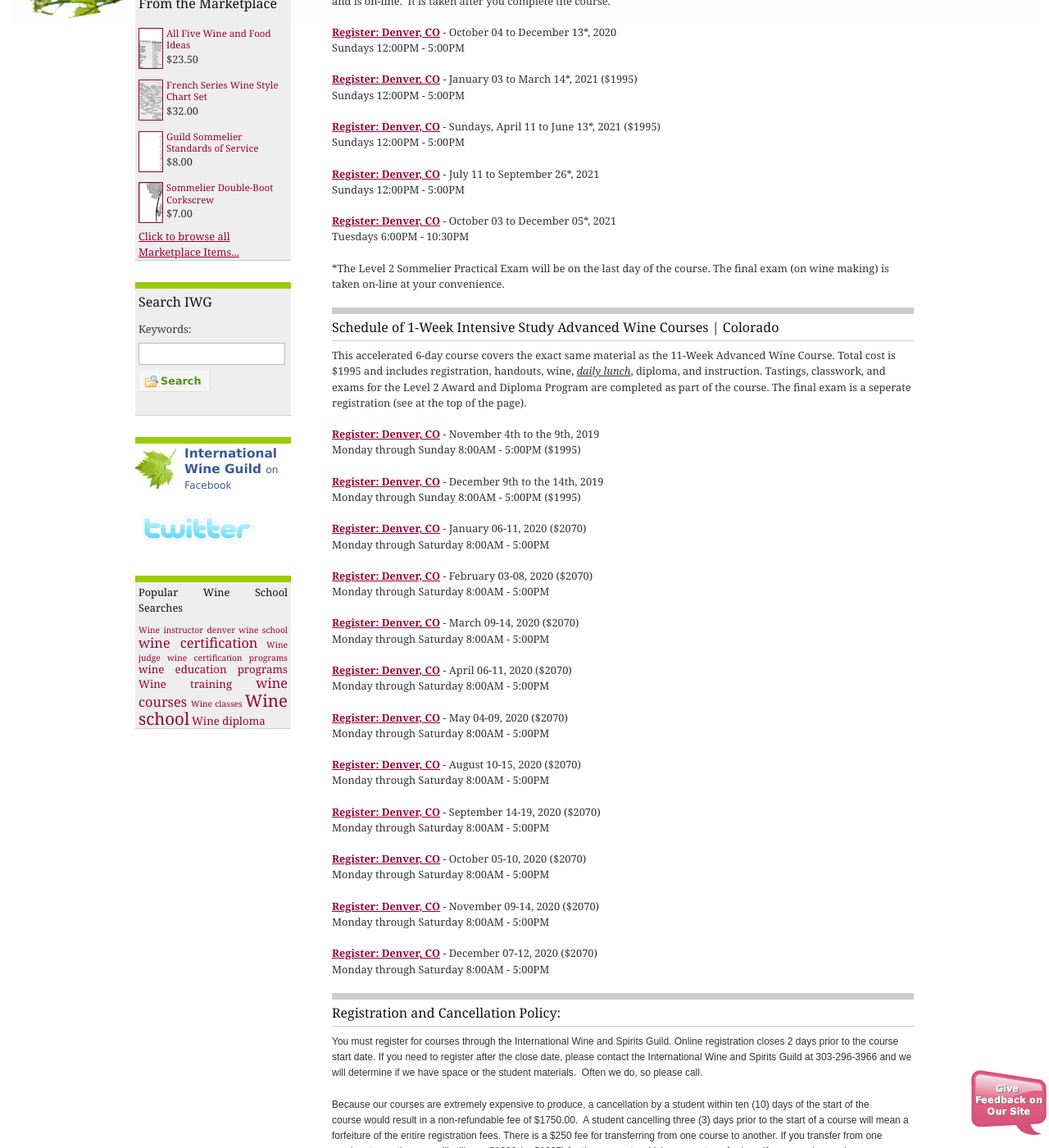
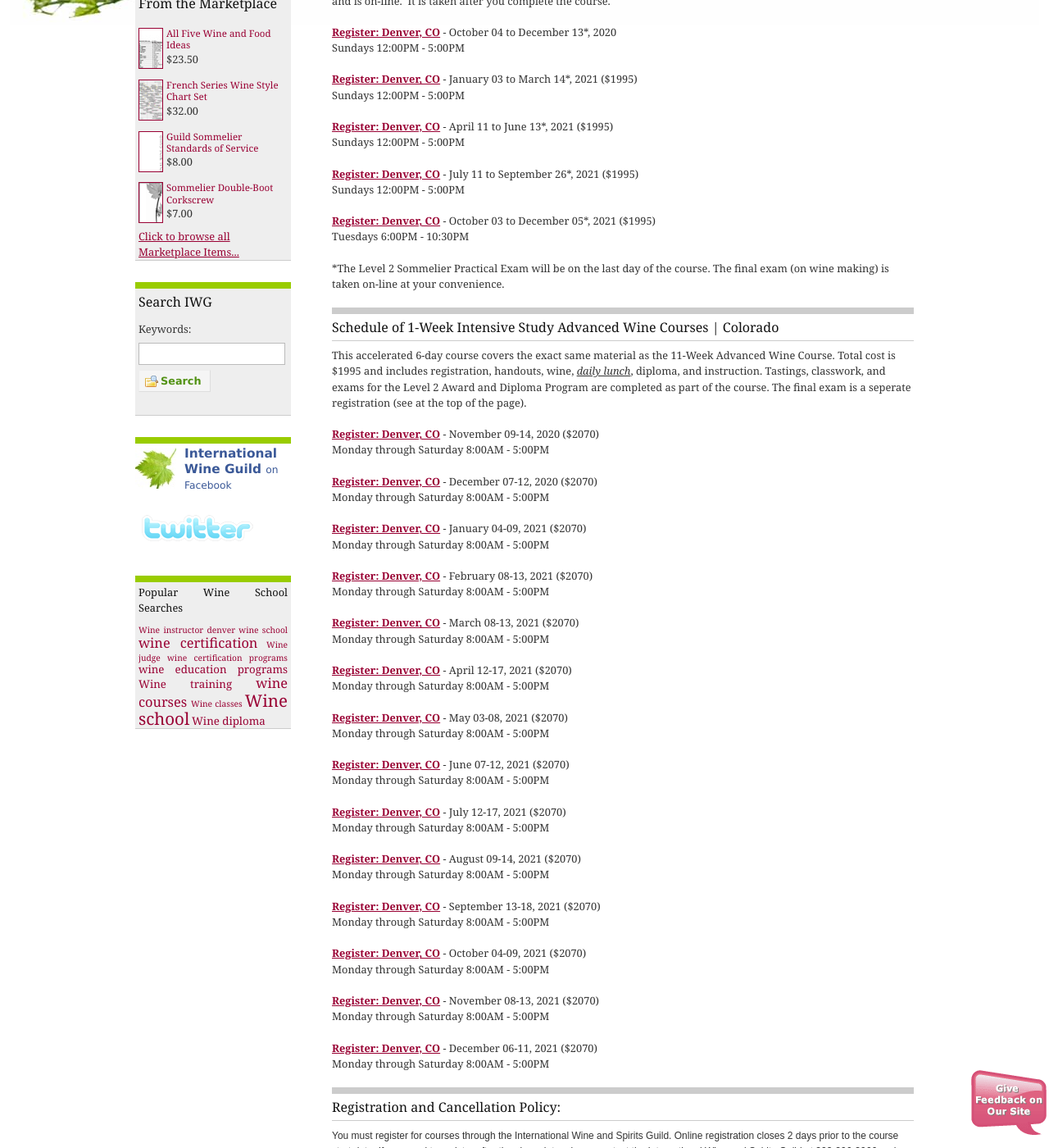
Before and after one commit to CKDev/internationalwineguild.com, a Jekyll site: the page built from advanced-wine-course-registration.html, in a window 1280 px wide and 1400 px high, scrolled down 949 px. Shown: the whole window at 82% size. Built offline with Jekyll 4.4.1, drawn with Linux system fonts in a browser that asks for light colours; a script that is not in the unit is left out; comment, search, counter and statistics services are not loaded.

Commit message:
Update advanced-wine-course-registration.html

```diff
--- a/advanced-wine-course-registration.html
+++ b/advanced-wine-course-registration.html
@@ -37,17 +37,17 @@
 
 <p><a
     href="http://ww4.aitsafe.com/cf/add.cfm?userid=6714687&amp;product=Adv+Wine+Course PM+Denver++-++04/11-06/13+2021&amp;price=1995&amp;return=www.internationalwineguild.com/advanced-wine-course-registration"
-    class="ga-track"><strong>Register: Denver, CO</strong></a>&nbsp;- Sundays, April 11 to June 13*, 2021 ($1995)<br>
+    class="ga-track"><strong>Register: Denver, CO</strong></a>&nbsp;- April 11 to June 13*, 2021 ($1995)<br>
   Sundays 12:00PM - 5:00PM</p>
 
 <p><a
     href="http://ww4.aitsafe.com/cf/add.cfm?userid=6714687&amp;product=Adv+Wine+Course PM+Denver++-++07/11-09/26, 2021&amp;price=1905&amp;return=www.internationalwineguild.com/advanced-wine-course-registration"
-    class="ga-track"><strong>Register: Denver, CO</strong></a>&nbsp;- July 11 to September 26*, 2021<br>
+    class="ga-track"><strong>Register: Denver, CO</strong></a>&nbsp;- July 11 to September 26*, 2021 ($1995)<br>
   Sundays 12:00PM - 5:00PM</p>
 
 <p><a
     href="http://ww4.aitsafe.com/cf/add.cfm?userid=6714687&amp;product=Adv+Wine+Course PM+Denver++-++10/03-12/05, 2021&amp;price=1905&amp;return=www.internationalwineguild.com/advanced-wine-course-registration"
-    class="ga-track"><strong>Register: Denver, CO</strong></a>&nbsp;- October 03 to December 05*, 2021<br>
+    class="ga-track"><strong>Register: Denver, CO</strong></a>&nbsp;- October 03 to December 05*, 2021 ($1995)<br>
   Tuesdays 6:00PM - 10:30PM</p>
 
 <p>*The Level 2 Sommelier Practical Exam will be on the last day of the course. The final exam (on wine making) is taken on-line at
@@ -60,56 +60,6 @@
   is a seperate registration (see at the top of the page).</p>
 
 <p><a
-    href="http://ww4.aitsafe.com/cf/add.cfm?userid=6714687&amp;product=Intensive+Study+Adv+Wine+Denver++-++11/04-09,+2019&amp;price=1995&amp;return=www.internationalwineguild.com/advanced-wine-course-registration"
-    class="ga-track"><strong>Register: Denver, CO</strong></a>&nbsp;- November 4th to the 9th, 2019<br>
-  Monday through Sunday 8:00AM - 5:00PM ($1995)</p>
-
-<p><a
-    href="http://ww4.aitsafe.com/cf/add.cfm?userid=6714687&amp;product=Intensive+Study+Adv+Wine+Denver++-++12/09-14,+2019&amp;price=1995&amp;return=www.internationalwineguild.com/advanced-wine-course-registration"
-    class="ga-track"><strong>Register: Denver, CO</strong></a>&nbsp;- December 9th to the 14th, 2019<br>
-  Monday through Sunday 8:00AM - 5:00PM ($1995)</p>
-
-<p><a
-    href="http://ww4.aitsafe.com/cf/add.cfm?userid=6714687&amp;product=Intensive+Study+Adv+Wine+Denver++-++01/06-11,+2020&amp;price=2070&amp;return=www.internationalwineguild.com/advanced-wine-course-registration"
-    class="ga-track"><strong>Register: Denver, CO</strong></a> - January 06-11, 2020 ($2070)<br>
-  Monday through Saturday 8:00AM - 5:00PM</p>
-
-<p><a
-    href="http://ww4.aitsafe.com/cf/add.cfm?userid=6714687&amp;product=Intensive+Study+Adv+Wine+Denver++-++02/03-08,+2020&amp;price=2070&amp;return=www.internationalwineguild.com/advanced-wine-course-registration"
-    class="ga-track"><strong>Register: Denver, CO</strong></a> - February 03-08, 2020 ($2070)<br>
-  Monday through Saturday 8:00AM - 5:00PM</p>
-
-<p><a
-    href="http://ww4.aitsafe.com/cf/add.cfm?userid=6714687&amp;product=Intensive+Study+Adv+Wine+Denver++-++03/09-14,+2020&amp;price=2070&amp;return=www.internationalwineguild.com/advanced-wine-course-registration"
-    class="ga-track"><strong>Register: Denver, CO</strong></a> - March 09-14, 2020 ($2070)<br>
-  Monday through Saturday 8:00AM - 5:00PM</p>
-
-<p><a
-    href="http://ww4.aitsafe.com/cf/add.cfm?userid=6714687&amp;product=Intensive+Study+Adv+Wine+Denver++-++04/06-11,+2020&amp;price=2070&amp;return=www.internationalwineguild.com/advanced-wine-course-registration"
-    class="ga-track"><strong>Register: Denver, CO</strong></a> - April 06-11, 2020 ($2070)<br>
-  Monday through Saturday 8:00AM - 5:00PM</p>
-
-<p><a
-    href="http://ww4.aitsafe.com/cf/add.cfm?userid=6714687&amp;product=Intensive+Study+Adv+Wine+Denver++-++05/04-09,+2020&amp;price=2070&amp;return=www.internationalwineguild.com/advanced-wine-course-registration"
-    class="ga-track"><strong>Register: Denver, CO</strong></a> - May 04-09, 2020 ($2070)<br>
-  Monday through Saturday 8:00AM - 5:00PM</p>
-
-<p><a
-    href="http://ww4.aitsafe.com/cf/add.cfm?userid=6714687&amp;product=Intensive+Study+Adv+Wine+Denver++-++08/10-15,+2020&amp;price=2070&amp;return=www.internationalwineguild.com/advanced-wine-course-registration"
-    class="ga-track"><strong>Register: Denver, CO</strong></a> - August 10-15, 2020 ($2070)<br>
-  Monday through Saturday 8:00AM - 5:00PM</p>
-
-<p><a
-    href="http://ww4.aitsafe.com/cf/add.cfm?userid=6714687&amp;product=Intensive+Study+Adv+Wine+Denver++-++09/14-19,+2020&amp;price=2070&amp;return=www.internationalwineguild.com/advanced-wine-course-registration"
-    class="ga-track"><strong>Register: Denver, CO</strong></a> - September 14-19, 2020 ($2070)<br>
-  Monday through Saturday 8:00AM - 5:00PM</p>
-
-<p><a
-    href="http://ww4.aitsafe.com/cf/add.cfm?userid=6714687&amp;product=Intensive+Study+Adv+Wine+Denver++-++10/05-10,+2020&amp;price=2070&amp;return=www.internationalwineguild.com/advanced-wine-course-registration"
-    class="ga-track"><strong>Register: Denver, CO</strong></a> - October 05-10, 2020 ($2070)<br>
-  Monday through Saturday 8:00AM - 5:00PM</p>
-
-<p><a
     href="http://ww4.aitsafe.com/cf/add.cfm?userid=6714687&amp;product=Intensive+Study+Adv+Wine+Denver++-++11/09-14,+2020&amp;price=2070&amp;return=www.internationalwineguild.com/advanced-wine-course-registration"
     class="ga-track"><strong>Register: Denver, CO</strong></a> - November 09-14, 2020 ($2070)<br>
   Monday through Saturday 8:00AM - 5:00PM</p>
@@ -117,6 +67,66 @@
 <p><a
     href="http://ww4.aitsafe.com/cf/add.cfm?userid=6714687&amp;product=Intensive+Study+Adv+Wine+Denver++-++12/07-12,+2020&amp;price=2070&amp;return=www.internationalwineguild.com/advanced-wine-course-registration"
     class="ga-track"><strong>Register: Denver, CO</strong></a> - December 07-12, 2020 ($2070)<br>
+  Monday through Saturday 8:00AM - 5:00PM</p>
+
+<p><a
+    href="http://ww4.aitsafe.com/cf/add.cfm?userid=6714687&amp;product=Intensive+Study+Adv+Wine+Denver++-++01/04-09,+2021&amp;price=2070&amp;return=www.internationalwineguild.com/advanced-wine-course-registration"
+    class="ga-track"><strong>Register: Denver, CO</strong></a> - January 04-09, 2021 ($2070)<br>
+  Monday through Saturday 8:00AM - 5:00PM</p>
+
+<p><a
+    href="http://ww4.aitsafe.com/cf/add.cfm?userid=6714687&amp;product=Intensive+Study+Adv+Wine+Denver++-++02/08-13,+2021&amp;price=2070&amp;return=www.internationalwineguild.com/advanced-wine-course-registration"
+    class="ga-track"><strong>Register: Denver, CO</strong></a> - February 08-13, 2021 ($2070)<br>
+  Monday through Saturday 8:00AM - 5:00PM</p>
+
+<p><a
+    href="http://ww4.aitsafe.com/cf/add.cfm?userid=6714687&amp;product=Intensive+Study+Adv+Wine+Denver++-++03/08-13,+2021&amp;price=2070&amp;return=www.internationalwineguild.com/advanced-wine-course-registration"
+    class="ga-track"><strong>Register: Denver, CO</strong></a> - March 08-13, 2021 ($2070)<br>
+  Monday through Saturday 8:00AM - 5:00PM</p>
+
+<p><a
+    href="http://ww4.aitsafe.com/cf/add.cfm?userid=6714687&amp;product=Intensive+Study+Adv+Wine+Denver++-++04/12-17,+2021&amp;price=2070&amp;return=www.internationalwineguild.com/advanced-wine-course-registration"
+    class="ga-track"><strong>Register: Denver, CO</strong></a> - April 12-17, 2021 ($2070)<br>
+  Monday through Saturday 8:00AM - 5:00PM</p>
+
+<p><a
+    href="http://ww4.aitsafe.com/cf/add.cfm?userid=6714687&amp;product=Intensive+Study+Adv+Wine+Denver++-++05/03-08,+2021&amp;price=2070&amp;return=www.internationalwineguild.com/advanced-wine-course-registration"
+    class="ga-track"><strong>Register: Denver, CO</strong></a> - May 03-08, 2021 ($2070)<br>
+  Monday through Saturday 8:00AM - 5:00PM</p>
+
+<p><a
+    href="http://ww4.aitsafe.com/cf/add.cfm?userid=6714687&amp;product=Intensive+Study+Adv+Wine+Denver++-++06/07-12,+2021&amp;price=2070&amp;return=www.internationalwineguild.com/advanced-wine-course-registration"
+    class="ga-track"><strong>Register: Denver, CO</strong></a> - June 07-12, 2021 ($2070)<br>
+  Monday through Saturday 8:00AM - 5:00PM</p>
+
+<p><a
+    href="http://ww4.aitsafe.com/cf/add.cfm?userid=6714687&amp;product=Intensive+Study+Adv+Wine+Denver++-++07/12-17,+2021&amp;price=2070&amp;return=www.internationalwineguild.com/advanced-wine-course-registration"
+    class="ga-track"><strong>Register: Denver, CO</strong></a> - July 12-17, 2021 ($2070)<br>
+  Monday through Saturday 8:00AM - 5:00PM</p>
+
+<p><a
+    href="http://ww4.aitsafe.com/cf/add.cfm?userid=6714687&amp;product=Intensive+Study+Adv+Wine+Denver++-++08/09-14,+2021&amp;price=2070&amp;return=www.internationalwineguild.com/advanced-wine-course-registration"
+    class="ga-track"><strong>Register: Denver, CO</strong></a> - August 09-14, 2021 ($2070)<br>
+  Monday through Saturday 8:00AM - 5:00PM</p>
+
+<p><a
+    href="http://ww4.aitsafe.com/cf/add.cfm?userid=6714687&amp;product=Intensive+Study+Adv+Wine+Denver++-++09/13-18,+2021&amp;price=2070&amp;return=www.internationalwineguild.com/advanced-wine-course-registration"
+    class="ga-track"><strong>Register: Denver, CO</strong></a> - September 13-18, 2021 ($2070)<br>
+  Monday through Saturday 8:00AM - 5:00PM</p>
+
+<p><a
+    href="http://ww4.aitsafe.com/cf/add.cfm?userid=6714687&amp;product=Intensive+Study+Adv+Wine+Denver++-++10/04-09,+2021&amp;price=2070&amp;return=www.internationalwineguild.com/advanced-wine-course-registration"
+    class="ga-track"><strong>Register: Denver, CO</strong></a> - October 04-09, 2021 ($2070)<br>
+  Monday through Saturday 8:00AM - 5:00PM</p>
+
+<p><a
+    href="http://ww4.aitsafe.com/cf/add.cfm?userid=6714687&amp;product=Intensive+Study+Adv+Wine+Denver++-++11/08-13,+2021&amp;price=2070&amp;return=www.internationalwineguild.com/advanced-wine-course-registration"
+    class="ga-track"><strong>Register: Denver, CO</strong></a> - November 08-13, 2021 ($2070)<br>
+  Monday through Saturday 8:00AM - 5:00PM</p>
+
+<p><a
+    href="http://ww4.aitsafe.com/cf/add.cfm?userid=6714687&amp;product=Intensive+Study+Adv+Wine+Denver++-++12/06-11,+2021&amp;price=2070&amp;return=www.internationalwineguild.com/advanced-wine-course-registration"
+    class="ga-track"><strong>Register: Denver, CO</strong></a> - December 06-11, 2021 ($2070)<br>
   Monday through Saturday 8:00AM - 5:00PM</p>
 
 <h2>Registration and Cancellation Policy:</h2>
```
